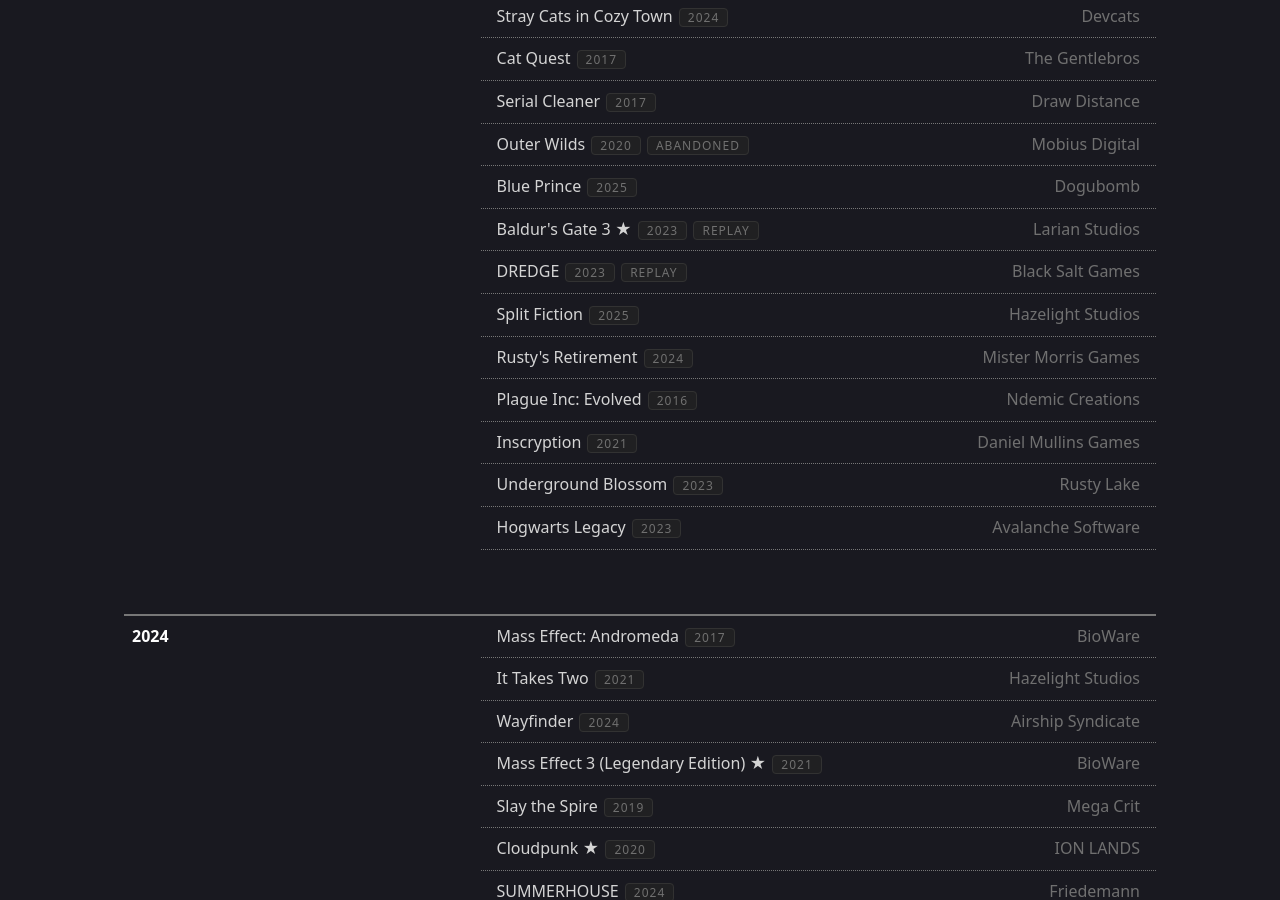
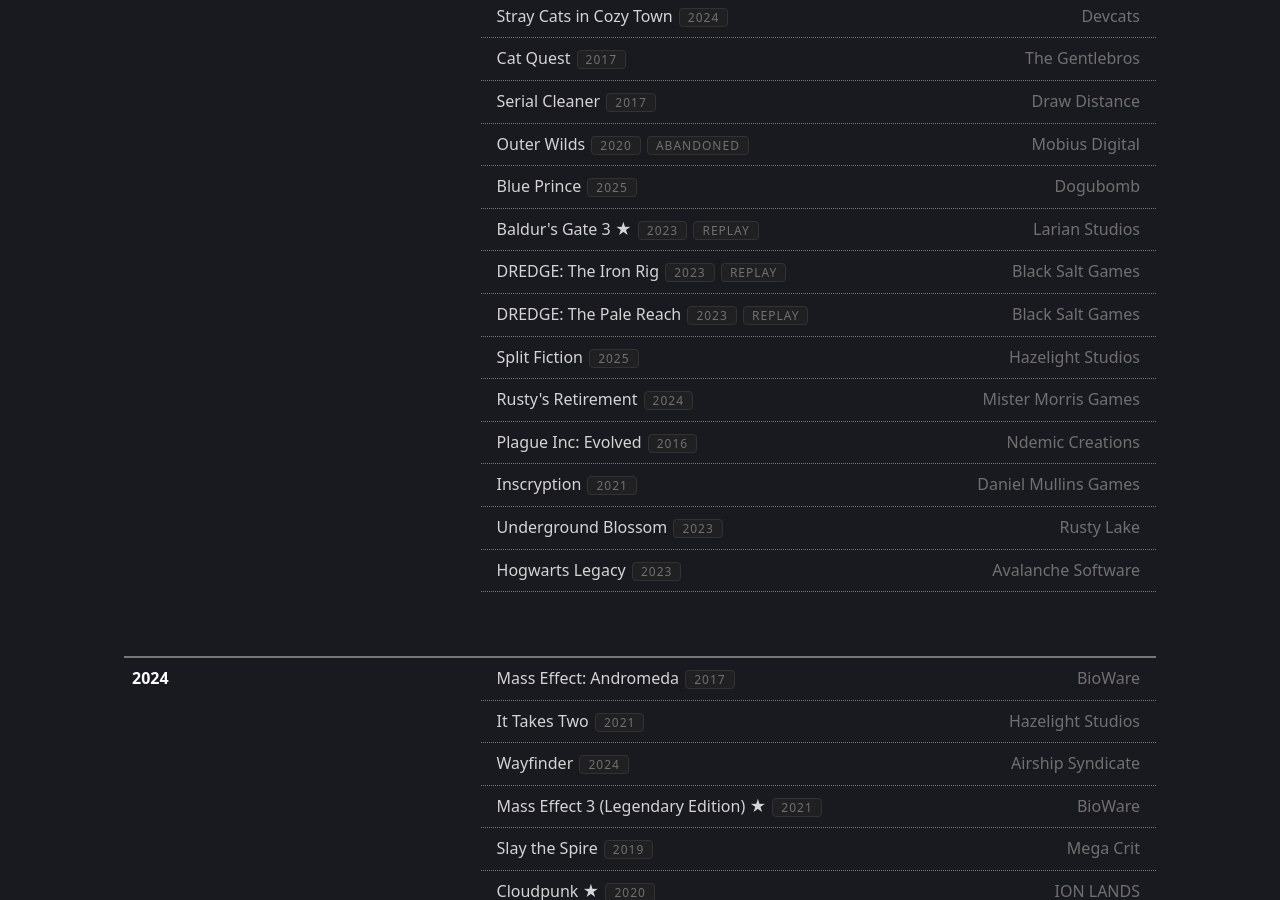
Before and after one commit to KlazHTT/personal-website, a Jekyll site: the page built from pages/gaming.md, in a window 1280 px wide and 900 px high, scrolled down 1710 px. Built offline with Jekyll 4.4.1, drawn with Linux system fonts in a browser that asks for light colours; some of the changed text lies outside the part shown.

Commit message:
Update games.yml

```diff
--- a/_data/games.yml
+++ b/_data/games.yml
@@ -110,7 +110,11 @@
       released: 2023
       status: Replay
       highlight: Y
-    - title: DREDGE
+    - title: "DREDGE: The Iron Rig"
+      developer: Black Salt Games
+      released: 2023
+      status: Replay
+    - title: "DREDGE: The Pale Reach"
       developer: Black Salt Games
       released: 2023
       status: Replay
@@ -414,6 +418,10 @@
       developer: Sam Barlow
       released: 2015
       status: Completed
+    - title: Untitled Goose Game
+      developer: House House
+      released: 2020
+      status: Abandoned
     - title: To the Moon
       developer: Freebird Games
       released: 2011
@@ -476,7 +484,7 @@
     - title: Spelunky
       developer: Mossmouth
       released: 2013
-      status: Completed
+      status: Abandoned
     - title: "Final Fantasy XIV: Shadowbringers"
       developer: Square Enix Creative Business Unit III
       released: 2019
@@ -547,7 +555,7 @@
       developer: Moon Studios
       released: 2016
       status: Abandoned
-    - title: Tochlight II
+    - title: Torchlight II
       developer: Runic Games
       released: 2012
       status: Abandoned
@@ -717,7 +725,7 @@
       developer: Blizzard Entertainment
       released: 2008
       status: Completed
-    - title: "World of Warcraft: Burning Crusader"
+    - title: "World of Warcraft: The Burning Crusade"
       developer: Blizzard Entertainment
       released: 2007
       status: Completed
```
